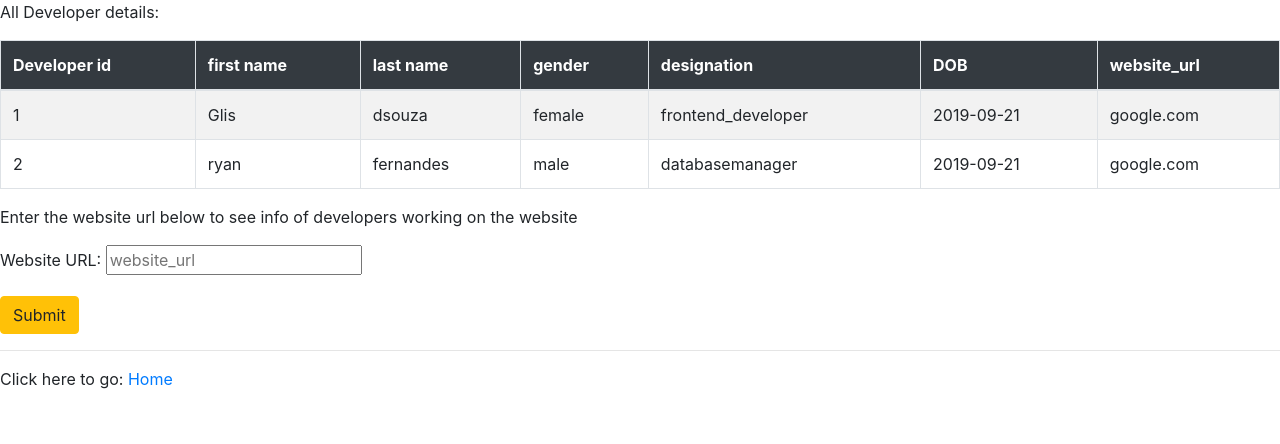
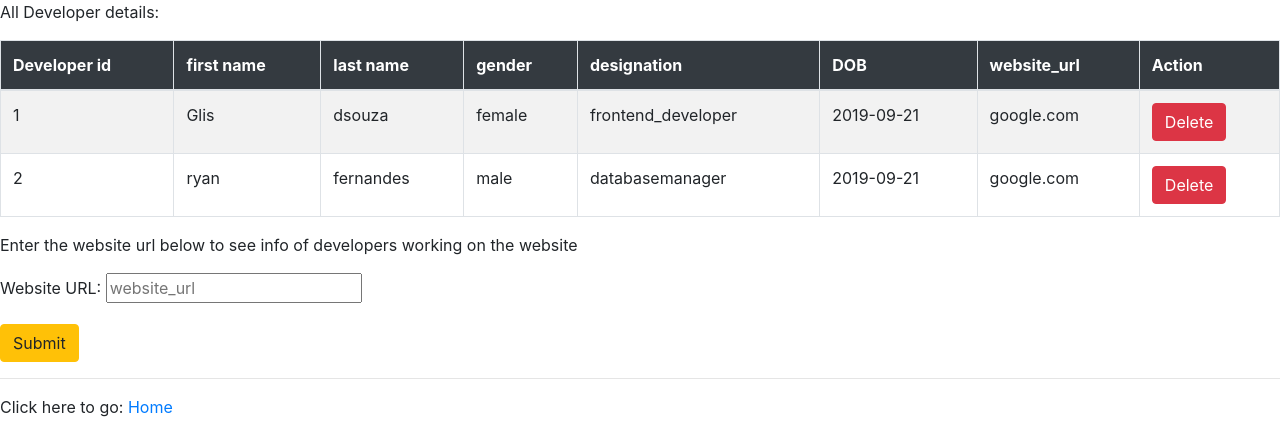
Before and after one commit to ashleydsouza639/Website-Database-Management-System, a PHP site: page /finaltable.php in a window 1280 px wide. Shown: the top 444 px of the page. Run offline with PHP 8.4, Linux system fonts and the light colour scheme; data comes from the database, SQL or seed files in the repository; some web fonts are replaced.

Commit message:
added delete developer

```diff
--- a/finaltable.php
+++ b/finaltable.php
@@ -68,8 +68,21 @@
                 <th>designation</th>
                 <th>DOB</th>
                 <th>website_url</th>
+                <th>Action</th>
             </tr>
 		</thead>
+
+<?php
+    if(isset($_GET['delete'])){
+    $id=$_GET['delete'];
+    $q="DELETE FROM developer WHERE developer_id='$id'";
+    $con->query($q) or die(mysqli_error($conn));                //-> is . like object.attribute
+
+
+    header("location:finaltable.php");
+}
+?>
+
 
 <!--$row is array that fetchs records-->
 <?php while($row=$result->fetch_assoc()){  ?>
@@ -81,6 +94,7 @@
     <td><?php echo $row['designation'];?></td>
     <td><?php echo $row['DOB'];?></td>
     <td><?php echo $row['website_url'];?></td>
+    <td><a  class="btn btn-danger" href="finaltable.php?delete=<?php echo  $row['developer_id']; ?>">Delete</td>
 
 
 
--- a/register.php
+++ b/register.php
@@ -17,7 +17,7 @@
 
 <html>
 <head>
-	<title>Welcome to Slotify!</title>
+	<title>Webstats Registration Page</title>
 
 	<link rel="stylesheet" type="text/css" href="assets/css/register.css">
 
```
Also changed, not shown: logs.php (+11 -2 lines).
